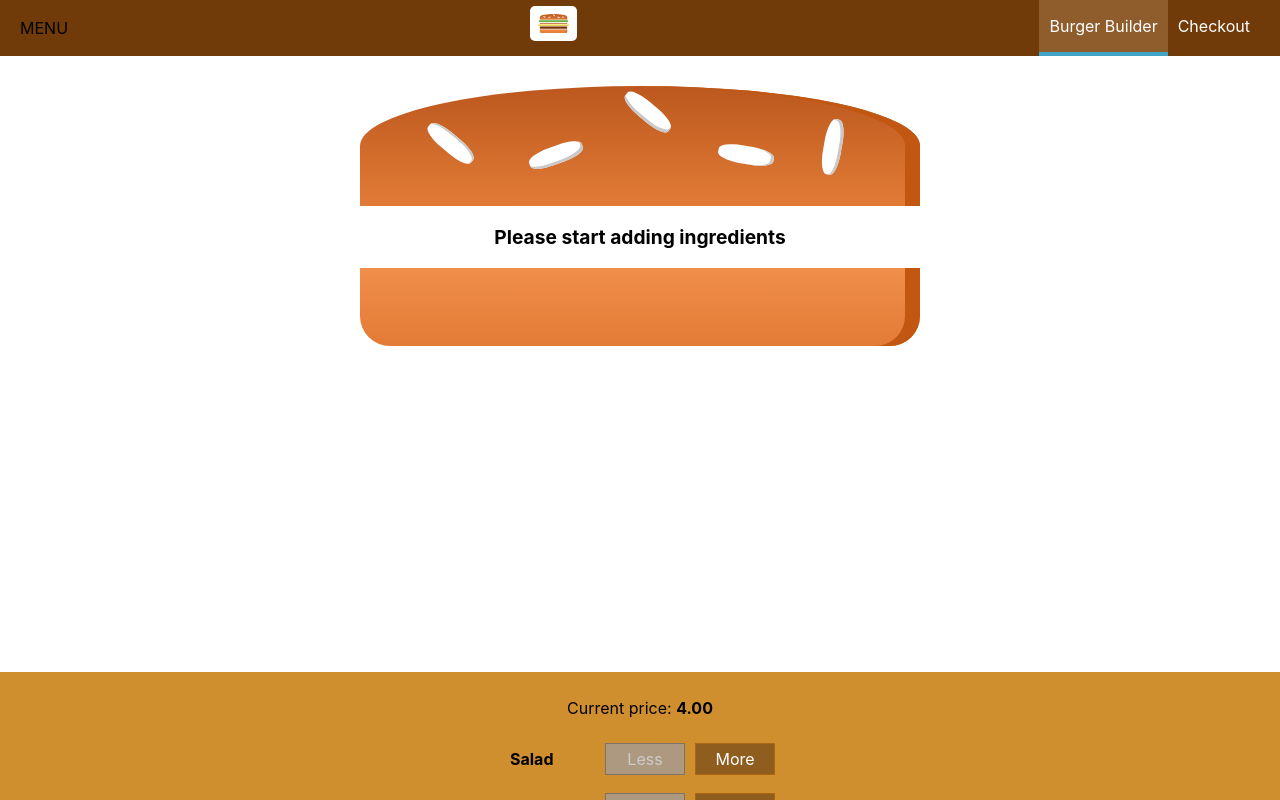
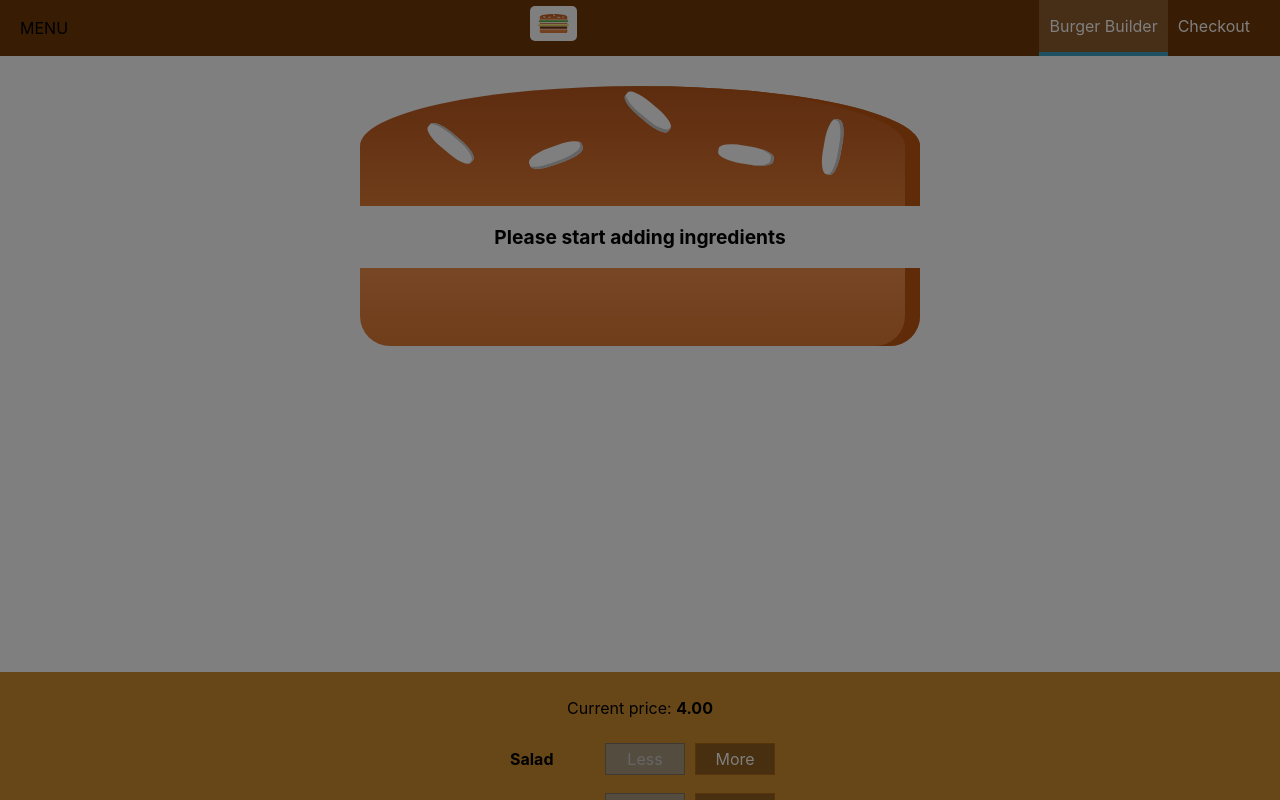
Before and after one commit to ThiagoFazzi/burger-build, a React (Create React App) app: page / in a window 1280 px wide. Shown: the top 800 px of the page. Built offline with nearby package versions, Linux system fonts and the light colour scheme.

Commit message:
Added Backdrop component in SideDrawer component

```diff
--- a/src/components/Navigation/SideDrawer/SideDrawer.js
+++ b/src/components/Navigation/SideDrawer/SideDrawer.js
@@ -2,10 +2,13 @@ import React from'react'
 import classes from './SideDrawer.module.css'
 import Logo from '../../Logo/Logo'
 import NavigationItems from '../NavigationItems/NavigationItems'
+import Backdrop from '../../UI/Backdrop/Backdrop'
 
 const sideDrawer = (props) => {
 
   return(
+    <>
+      <Backdrop show />
       <div className={classes.SideDrawer}>
         <div className={classes.Logo}>
           <Logo />
@@ -14,6 +17,7 @@ const sideDrawer = (props) => {
           <NavigationItems />
         </nav>
       </div>
+    </>
   )
 }
 
```
Lines whose indentation alone changed are shown as unchanged.
